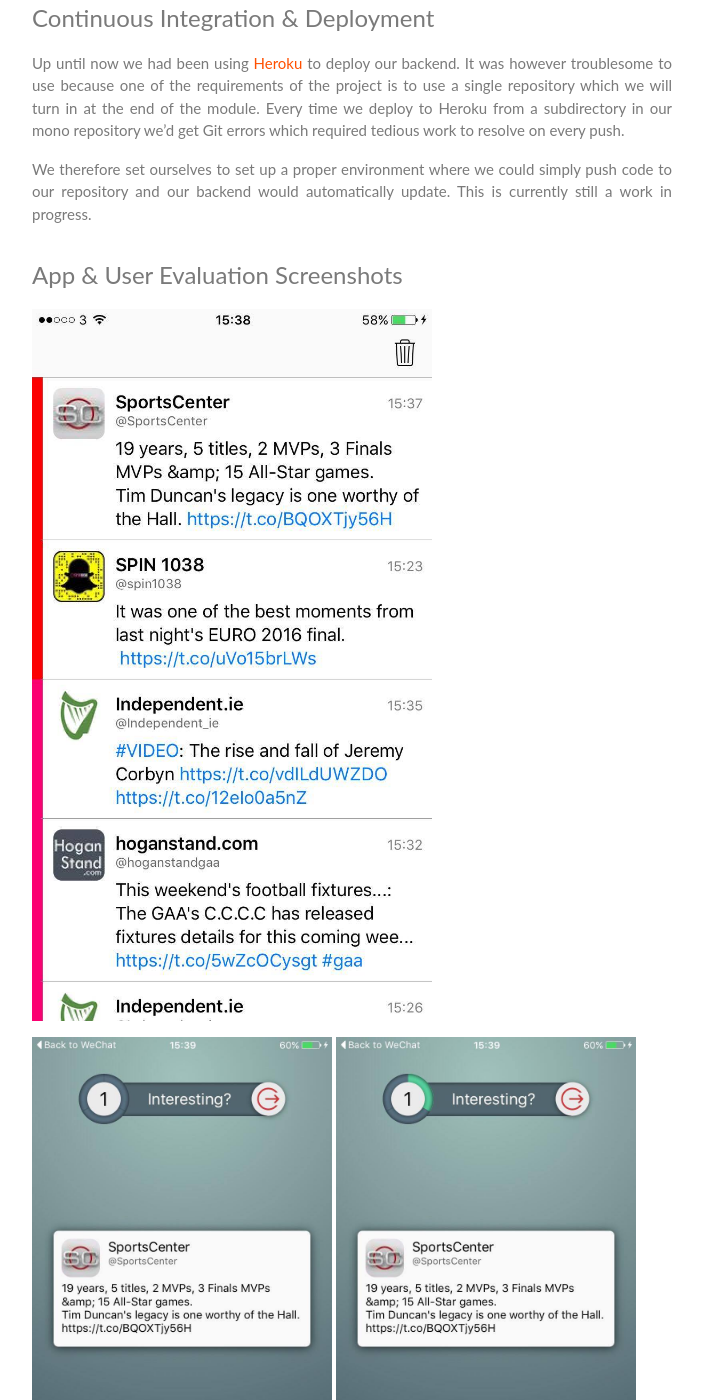
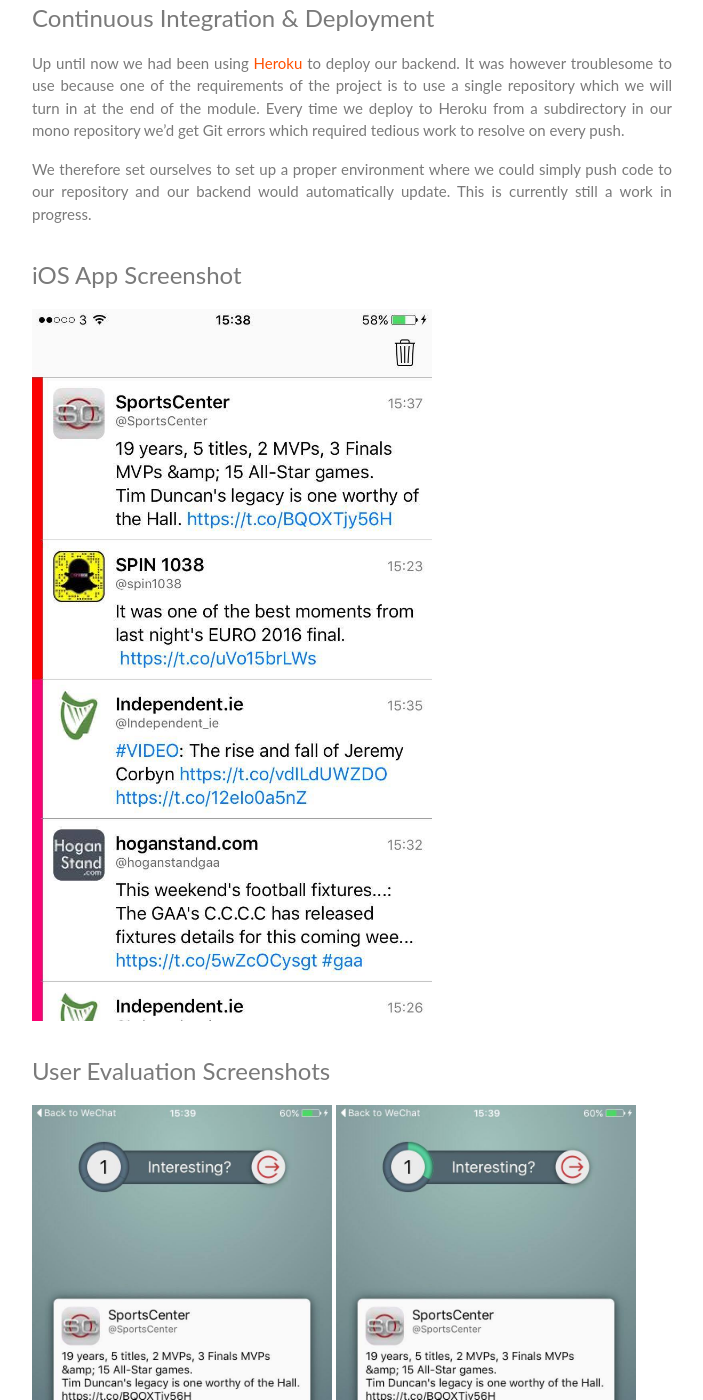
Before and after one commit to jonrh/lambda-lovelace, a Jekyll site: the page built from _posts/2016-07-11-week-9-blog.md, in a window 1280 px wide and 1400 px high, scrolled down 2638 px. Shown: the whole window, without its empty margins (288-991 px from the left). Built offline with Jekyll 4.4.1, drawn with Linux system fonts in a browser that asks for light colours.

Commit message:
Week 9: Put iOS app screenshot and user evaluation in seperate sections

```diff
--- a/_posts/2016-07-11-week-9-blog.md
+++ b/_posts/2016-07-11-week-9-blog.md
@@ -84,9 +84,11 @@
 
 We therefore set ourselves to set up a proper environment where we could simply push code to our repository and our backend would automatically update. This is currently still a work in progress.
 
-### App & User Evaluation Screenshots
+### iOS App Screenshot
 
 <img src="{{site.baseurl}}/images/week9_iosapp.jpg" style="width: 400px;"/>
+
+### User Evaluation Screenshots
 
 <img src="{{site.baseurl}}/images/week9_e0.jpg" style="width: 300px;"/>
 <img src="{{site.baseurl}}/images/week9_e1.jpg" style="width: 300px;"/>
```
